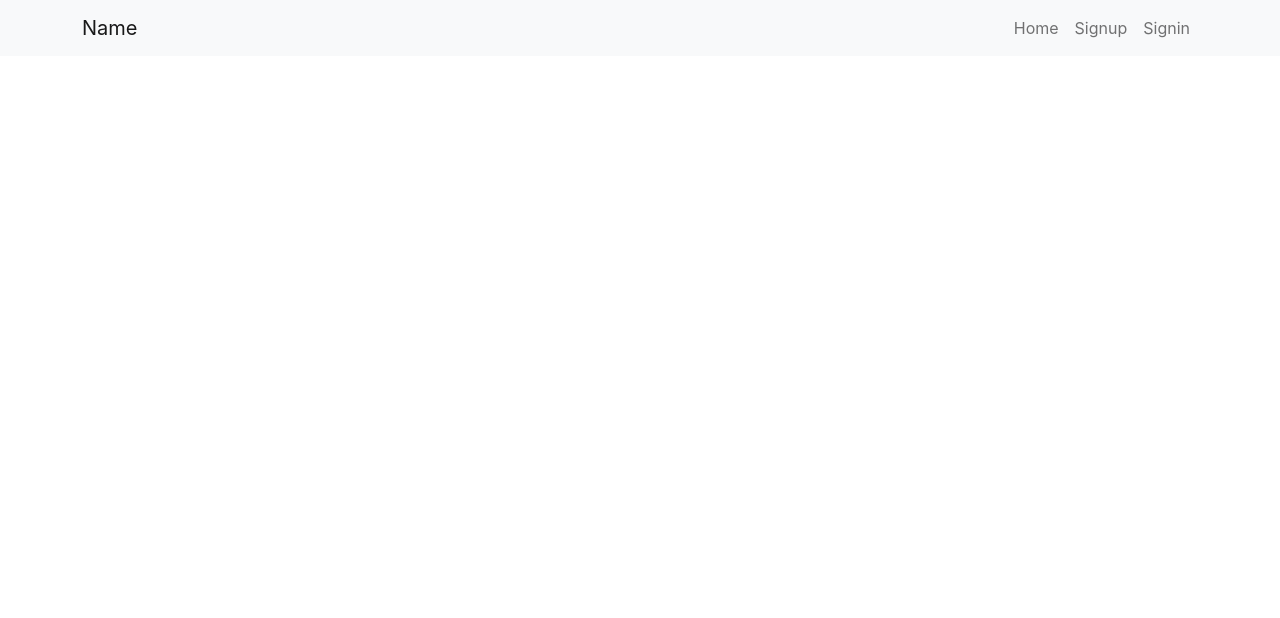
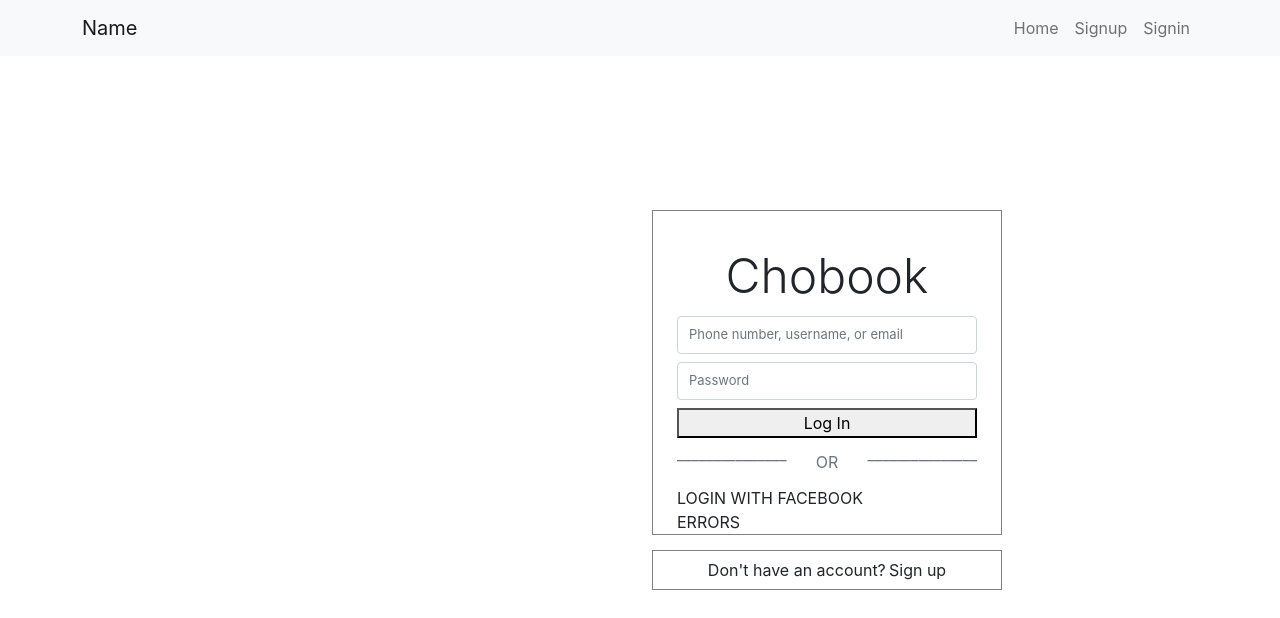
Before and after one commit to chobot123/chobook, a React (Create React App) app in the folder client/: page / in a window 1280 px wide. Shown: the top 618 px of the page. Built offline with nearby package versions, Linux system fonts and the light colour scheme.

Commit message:
Created basic signup/home page

```diff
--- a/client/src/components/App.js
+++ b/client/src/components/App.js
@@ -1,6 +1,6 @@
 import {React, useState} from "react";
 import Header from "./navbar/Header";
-import Signup from "./pages/signup/Signup";
+import Home from "./pages/signup/Home";
 
 function App() {
 
@@ -9,7 +9,7 @@ function App() {
   return (
     <div className="App">
       <Header loggedIn={loggedIn}/>
-      <Signup />
+      <Home />
     </div>
   );
 }
--- /dev/null
+++ b/client/src/components/pages/signup/Home.css
@@ -0,0 +1,96 @@
+.login {
+    gap: 15px;
+}
+
+.form-wrapper,
+.signup-wrapper{
+    border: 1px solid grey;
+}
+
+.signup-wrapper {
+    height: 5%;
+    display: flex;
+    justify-content: center;
+    align-items: center;
+    gap: 0.2rem;
+}
+
+.form-wrapper>*{
+    width: 100%;
+}
+
+.form-wrapper>.title {
+    text-align: center;
+    margin-top: 36px;
+    margin-bottom: 12px;
+}
+
+.wrapper {
+    position: relative;
+}
+
+.wrapper>.text-muted {
+    position: absolute;
+    top: 50%;
+    left: 12px;
+    transform: translateY(-50%);
+    font-size: small;
+    transition-property: all;
+    transition-duration: 0.2s;
+}
+
+.login>.form-wrapper,
+.login>.signup-wrapper {
+    width: 350px !important;
+    margin-left: 0;
+}
+
+.divider {
+    position: relative;
+    height: 3rem;
+}
+
+.divider>.line:first-child {
+    position: absolute;
+    top: 50%;
+    padding-bottom: 1rem;
+    transform: translateY(-50%);
+}
+
+.divider>.line:last-child {
+    position: absolute;
+    top: 50%;
+    right: 0%;
+    padding-bottom: 1rem;
+    transform: translateY(-50%);
+}
+
+.divider>.txt {
+    position: absolute;
+    left: 50%;
+    top: 50%;
+    transform: translate(-50%, -50%);
+}
+
+.form-control {
+    height: 38px;
+    font-size: small;
+}
+
+.form-control:focus {
+    box-shadow: none;
+    border-color: black;
+}
+
+.placeholder-top {
+    left: 12px !important;
+    top: 0% !important;
+    transform: translateY(0%) !important;
+    font-size: x-small !important;
+    padding-top: 3px;
+}
+
+.has-input {
+    padding-bottom: 0px;
+    padding-top: 12px !important;
+}
--- /dev/null
+++ b/client/src/components/pages/signup/Home.js
@@ -0,0 +1,87 @@
+import React, { useEffect, useState } from "react";
+import Container from "react-bootstrap/Container";
+import Row from "react-bootstrap/Row";
+import Col from "react-bootstrap/Col";
+import Form from "react-bootstrap/Form";
+import "./Home.css";
+
+const Signup = () => {
+
+    const [username, setUsername] = useState("");
+    const [password, setPassword] = useState("");
+
+    const addPlaceholder = (placeholder, input) => {
+
+        placeholder.classList.add("placeholder-top");
+        input.classList.add("has-input");
+
+    }
+
+    const remPlaceholder = (placeholder, input) => {
+
+        placeholder.classList.remove("placeholder-top");
+        input.classList.remove("has-input");
+
+    }
+
+    useEffect(() => {
+
+        const userPlaceholder = document.getElementById("user-login-placeholder");
+        const userInput = document.getElementById("user-login");
+
+        (username.length > 0) ? addPlaceholder(userPlaceholder, userInput)
+                                : remPlaceholder(userPlaceholder, userInput);
+
+    }, [username])
+
+    useEffect(() => {
+
+        const passPlaceholder = document.getElementById("pass-login-placeholder");
+        const passInput = document.getElementById("pass-login");
+
+        (password.length > 0) ? addPlaceholder(passPlaceholder, passInput)
+                                : remPlaceholder(passPlaceholder, passInput);
+
+    }, [password])
+
+    return (
+        <Container fluid className="h-100">
+            <Row className="row h-100">
+                <Col className="logo"></Col>
+                <Col className="login d-flex justify-content-center align-items-center flex-column">
+                    <Container className="form-wrapper">
+                        <div className="title display-5">Chobook</div>
+                        <Form className="form">
+                            <Form.Group className="username">
+                                <Form.Label className="wrapper w-100">
+                                    <span className="text-muted" id="user-login-placeholder">Phone number, username, or email</span>
+                                    <Form.Control type="text" id="user-login" name="username" onChange={(e) => setUsername(e.target.value)}></Form.Control>
+                                </Form.Label>
+                            </Form.Group>
+                            <Form.Group className="password">
+                                <Form.Label className="wrapper w-100">
+                                    <span className="text-muted placeholder-top" id="pass-login-placeholder">Password</span>
+                                    <Form.Control type="text" id="pass-login" name="password" onChange={(e) => setPassword(e.target.value)} ></Form.Control>
+                                </Form.Label>
+                            </Form.Group>
+                            <button className="submit w-100" type="submit">Log In</button>
+                        </Form>
+                        <div className="divider text-muted w-100">
+                            <div className="line">_______________</div>
+                            <div className="txt">OR</div>
+                            <div className="line">_______________</div>
+                        </div>
+                        <div className="alt-login">LOGIN WITH FACEBOOK</div>
+                        <div className="errors">ERRORS</div>
+                    </Container>
+                    <Container className="signup-wrapper">
+                        Don't have an account?
+                        <span className="signup-link">Sign up</span>
+                    </Container>
+                </Col>
+            </Row>
+        </Container>
+    )
+}
+
+export default Signup;
--- a/client/src/components/pages/signup/Signup.js
+++ /dev/null
@@ -1,20 +0,0 @@
-import React from "react";
-import Container from "react-bootstrap/Container";
-import Row from "react-bootstrap/Row";
-import Col from "react-bootstrap/Col";
-
-const Signup = () => {
-
-    return (
-        <Container fluid className="h-100">
-            <Row className="h-100">
-                <Col className="logo"></Col>
-                <Col className="signup-container">
-
-                </Col>
-            </Row>
-        </Container>
-    )
-}
-
-export default Signup;
```
Also changed, not shown: client/src/components/pages/signup/Signup.css (deleted).
